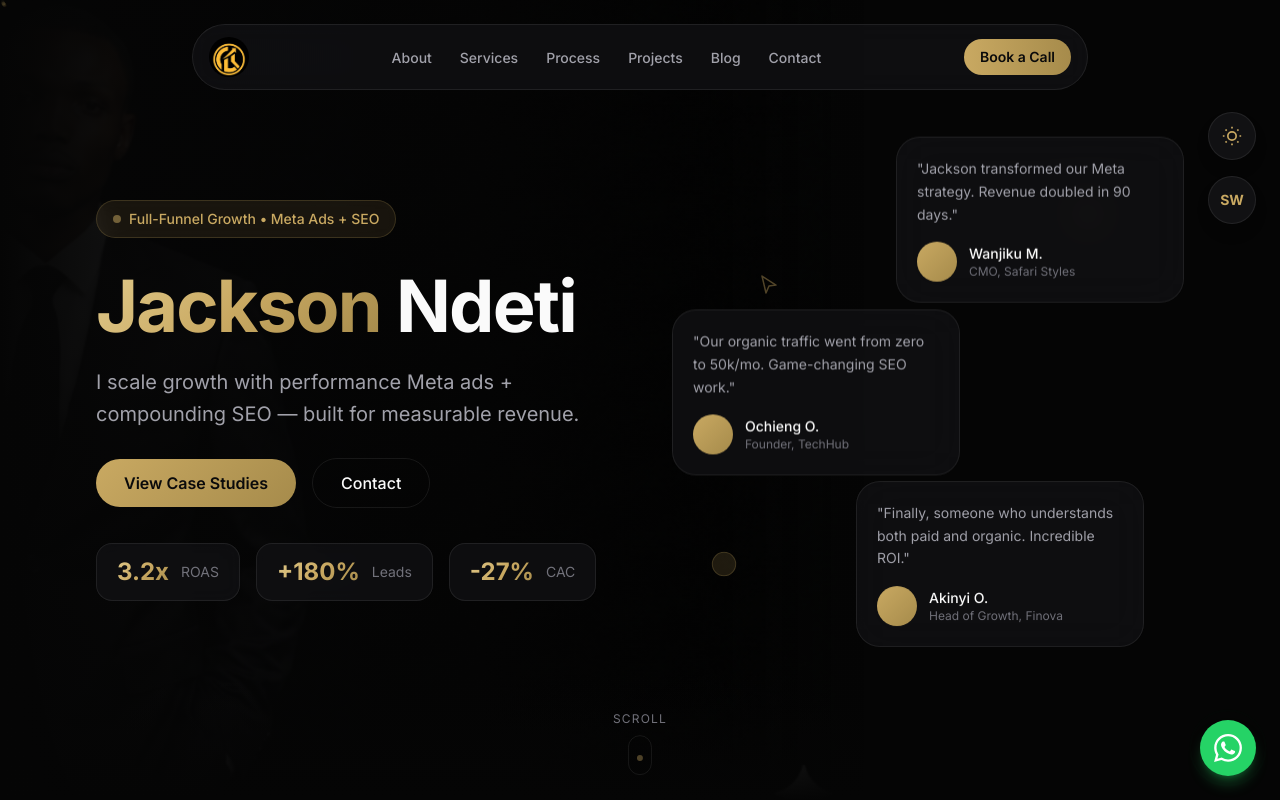
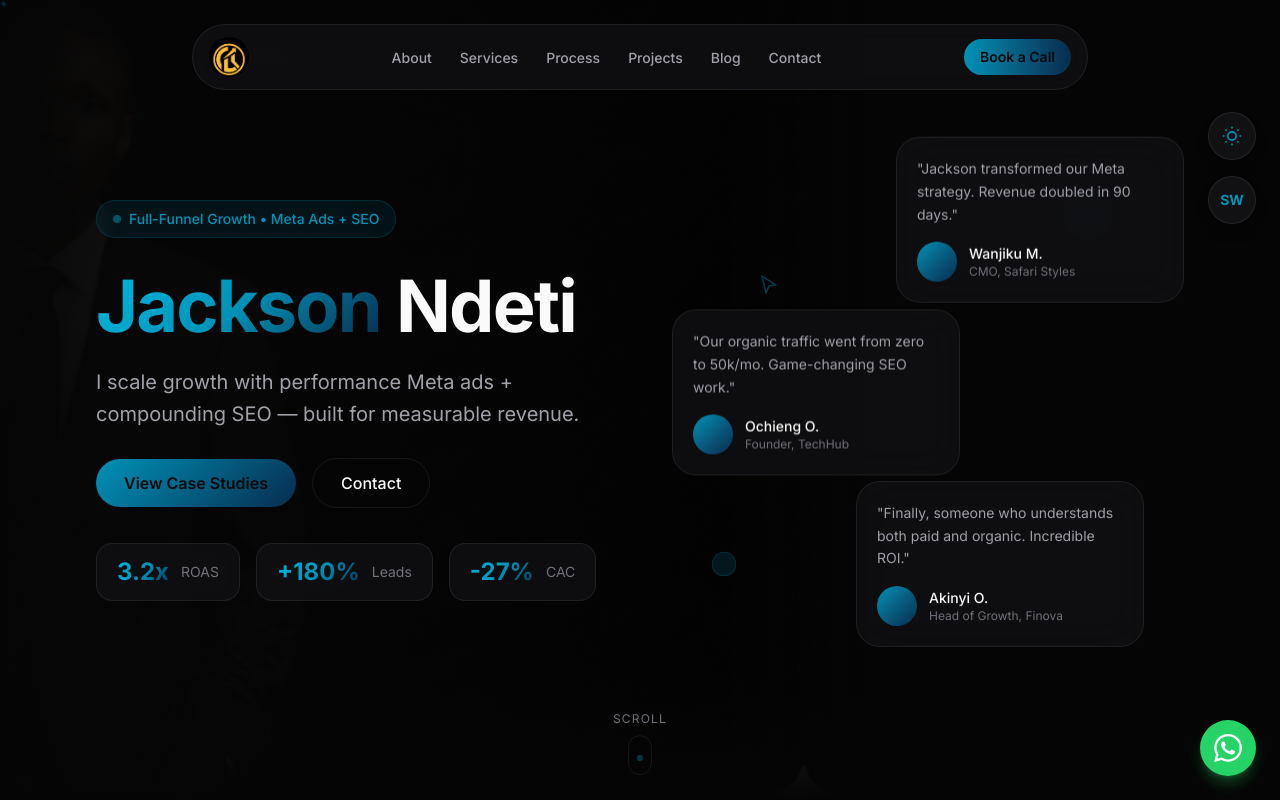
Before and after one commit to 44dummies/jxn-portofolio, a Next.js app: page / in a window 1280 px wide. Shown: the top 800 px of the page. Built offline with nearby package versions, Linux system fonts and the light colour scheme.

Commit message:
feat: Update color scheme to teal/cyan (#0092b7)

```diff
--- a/src/app/globals.css
+++ b/src/app/globals.css
@@ -1,15 +1,16 @@
 @import "tailwindcss";
 
 :root {
-  /* Gold accent */
-  --gold: #C9A962;
-  --gold-light: #E0C98A;
-  --gold-dark: #A68B4B;
+  /* Primary accent - Teal/Cyan */
+  --gold: #0092b7;
+  --gold-light: #00b8e0;
+  --gold-dark: #072d4f;
 
   /* Dark backgrounds (default) */
   --bg-dark: #0A0A0B;
   --bg-card: #111113;
   --bg-elevated: #161618;
+  --bg-overlay: rgba(21, 19, 19, 0.51);
 
   /* Glass effects */
   --border-glass: rgba(255, 255, 255, 0.08);
@@ -24,15 +25,16 @@
 
 /* Light mode */
 [data-theme="light"] {
-  /* Adjusted gold for contrast */
-  --gold: #A68B4B;
-  --gold-light: #C9A962;
-  --gold-dark: #8B7340;
+  /* Adjusted teal for contrast in light mode */
+  --gold: #007a99;
+  --gold-light: #0092b7;
+  --gold-dark: #005a70;
 
   /* Light backgrounds */
   --bg-dark: #FAFAFA;
   --bg-card: #FFFFFF;
   --bg-elevated: #F4F4F5;
+  --bg-overlay: rgba(21, 19, 19, 0.3);
 
   /* Glass effects for light */
   --border-glass: rgba(0, 0, 0, 0.08);
```
